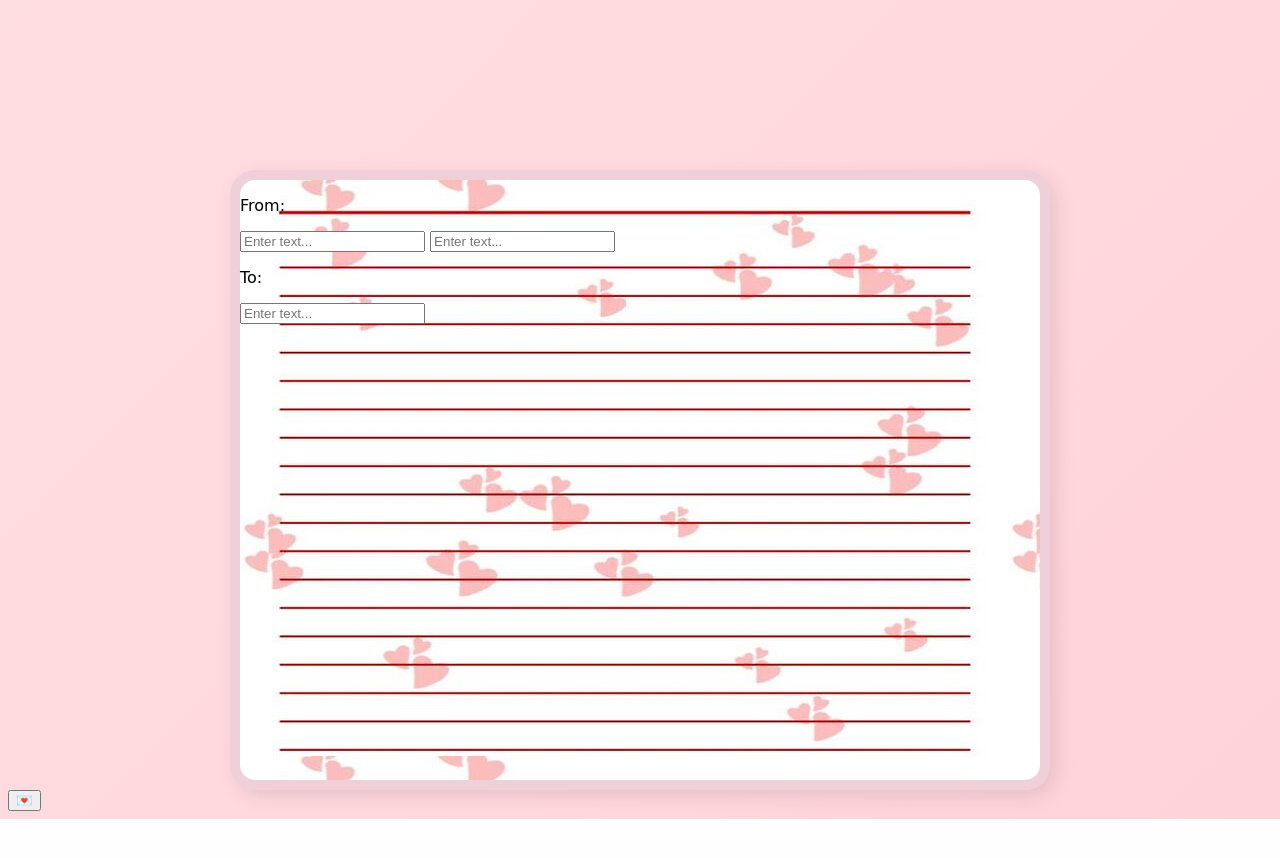
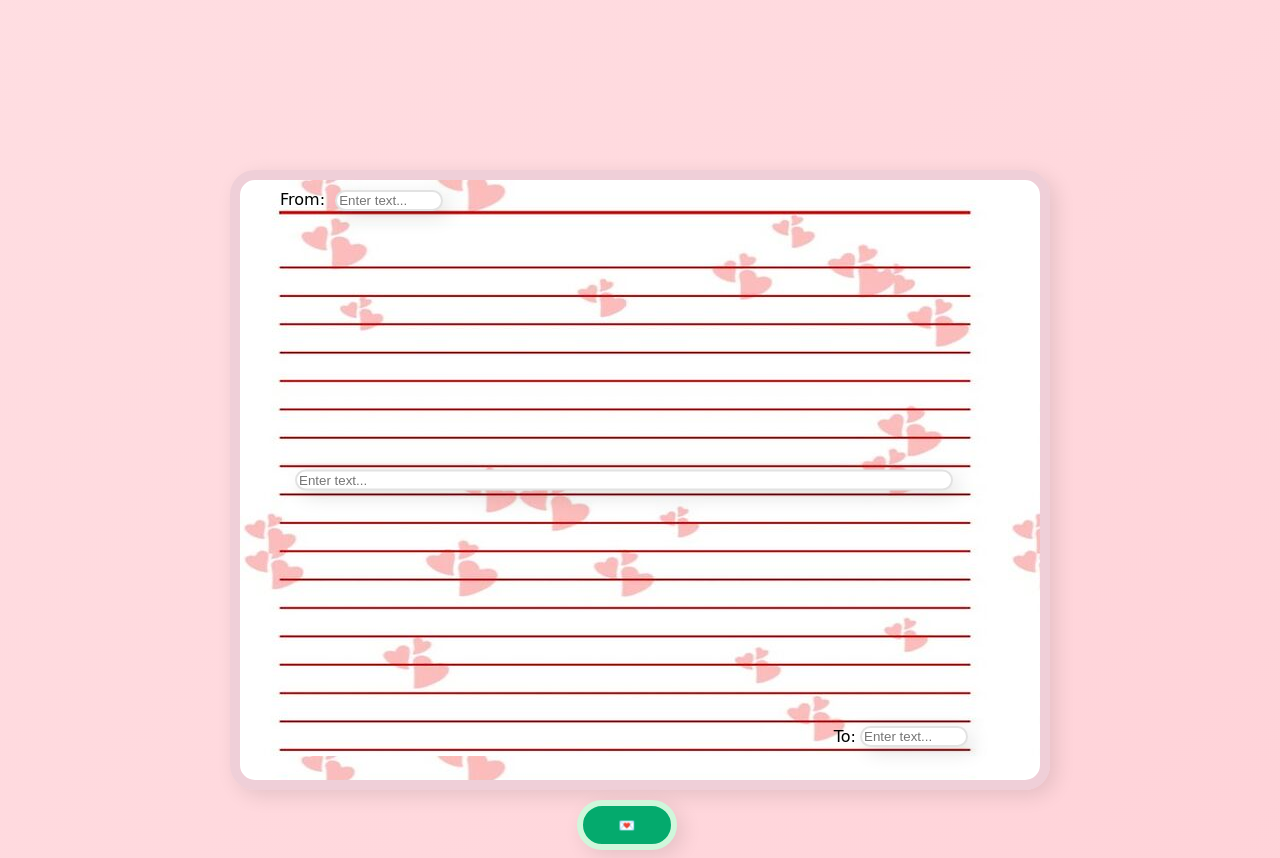
Before and after one commit to Shkvalik/Flask-SecretLetter, a Flask app: page / in a window 1280 px wide. Before the commit the page ends 819 px from the top, so only its background shows below. Run offline with Flask 2, Linux system fonts and the light colour scheme; some web fonts are replaced.

Commit message:
Add styles for Content of the letter objects

```diff
--- a/static/css/style.css
+++ b/static/css/style.css
@@ -20,6 +20,76 @@ body {
   display: block;
 }
 
+.from{
+  display: inline;
+  margin-top: 10px;
+  margin-left: 40px;
+}
+.author {
+  width: 100px;
+  margin-top: 10px;
+  margin-left: 5px;
+  background-color: #ffffff;
+  border: 2px solid #e2e2e2;
+  border-radius: 25px;
+  box-shadow: 6px 6px 20px rgba(0, 0, 0, 0.1);
+  resize: none;
+}
+
+.text {
+  width: 650px;
+  position: absolute;
+  top: 50%;
+  left: 48%;
+  margin-right: -50%;
+  transform: translate(-50%, -50%);
+  background-color: #ffffff;
+  border: 2px solid #e2e2e2;
+  border-radius: 25px;
+  box-shadow: 6px 6px 20px rgba(0, 0, 0, 0.1);
+  resize: none;
+}
+
+.to{
+  position: absolute;
+  right: 23%;
+  bottom: 3%;
+}
+
+.recipient{
+  width: 100px;
+  position: absolute;
+  right: 9%;
+  bottom: 5.5%;
+  background-color: #ffffff;
+  border: 2px solid #e2e2e2;
+  border-radius: 25px;
+  box-shadow: 6px 6px 20px rgba(0, 0, 0, 0.1);
+  resize: none;
+}
+
+
+.send-message {
+  left: 45%;
+  bottom: 30%;
+  margin-top: 10px;
+  position: relative;
+  border: 6px solid #cff7db;
+  background-color: #04aa6d;
+  border-radius: 25px;
+  box-shadow: 6px 6px 20px rgba(0, 0, 0, 0.1);
+  width: 100px;
+  height: 50px;
+}
+
+.send-message:hover {
+  color: #fff;
+  background-color: #04aa6d;
+  -webkit-transform: scale(1.05);
+  -ms-transform: scale(1.05);
+  transform: scale(1.05);
+}
+
 @keyframes gradient {
   0% {
     background-position: 0 50%;
```
